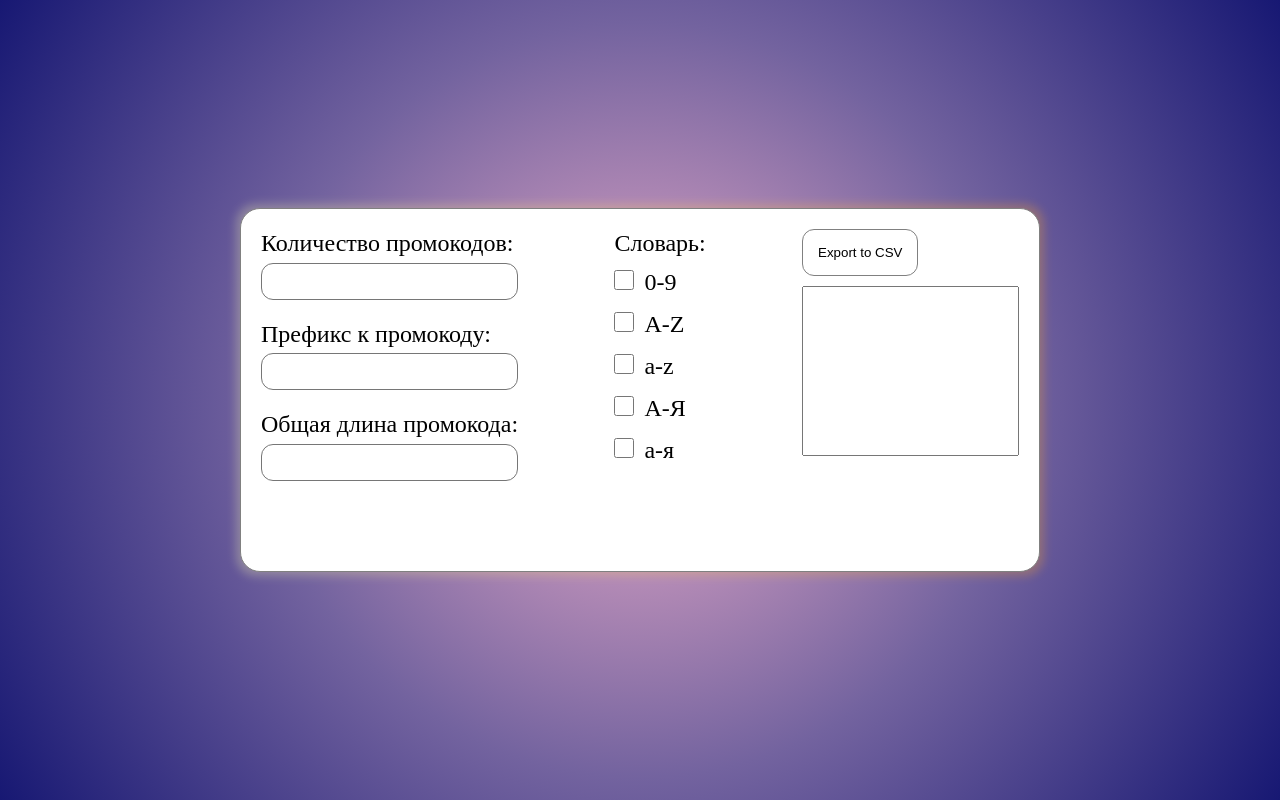
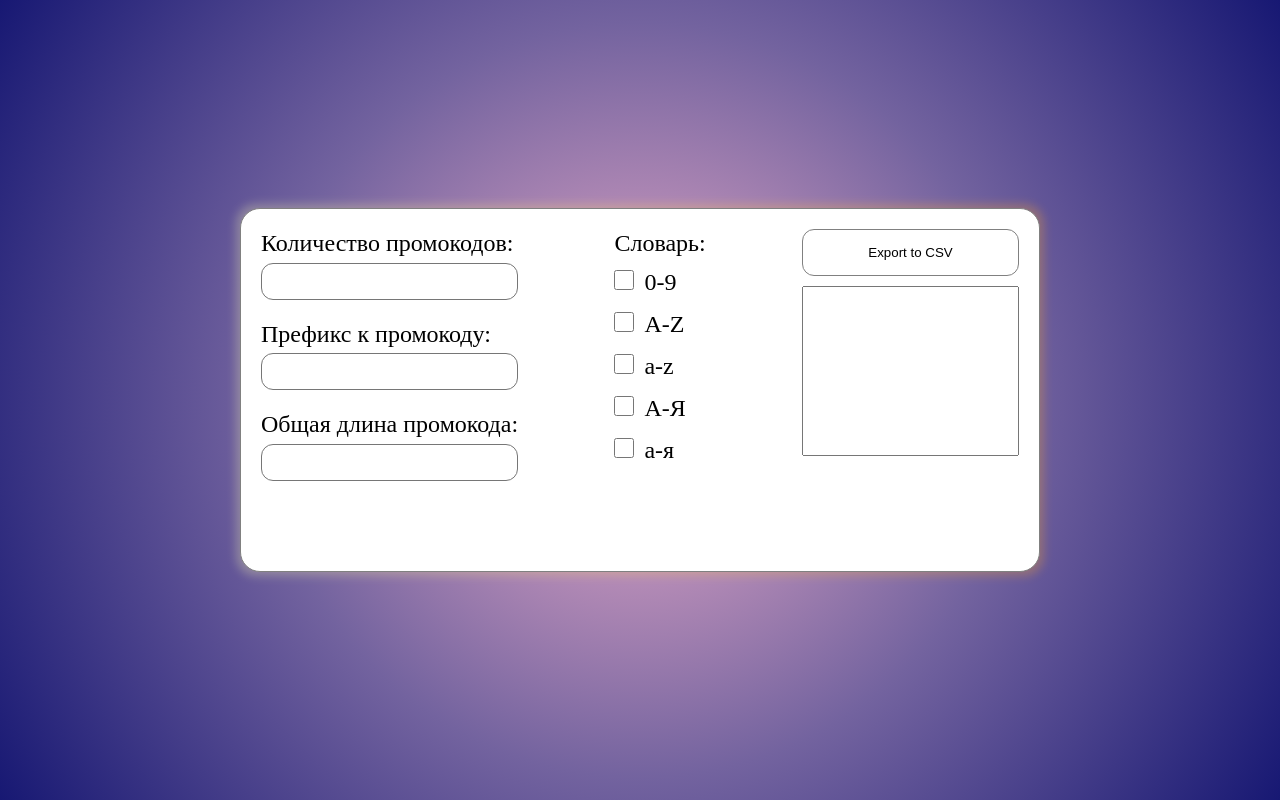
Before and after one commit to AnnaKhiz/promo-react, a React app: page / in a window 1280 px wide. Built offline with nearby package versions, Linux system fonts and the light colour scheme.

Commit message:
edit sass

```diff
--- a/src/sass/style.sass
+++ b/src/sass/style.sass
@@ -12,49 +12,50 @@ body
   max-width: 160rem
   margin: 0 auto
 .main
+  display: flex
   justify-content: center
   align-items: center
-  display: flex
   &__form
     position: relative
-    margin-bottom: 20px
     width: 800px
     border: 1px solid gray
     border-radius: 20px
+    margin-bottom: 20px
     padding: 20px
     background-color: white
     &:before
-      content: ''
       position: absolute
       inset: -5px
       z-index: -1
       border-radius: 20px
+      content: ''
       opacity: 0.3
       filter: blur(5px)
       background: linear-gradient(90deg, rgba(237,238,174,1) 0%, rgba(247,160,45,1) 100%)
     &-btn
-      background-color: transparent
+      width: 100%
       padding: 15px
+      margin-bottom: 10px
       border-radius: 12px
       border: 1px solid gray
-      margin-bottom: 10px
+      background-color: transparent
       transition: box-shadow 0.3s ease-in-out 0s, background-color 0.3s ease-in-out 0s
       &:hover
-        transition: box-shadow 0.3s ease-in-out 0s, background-color 0.3s ease-in-out 0s
         box-shadow: 1px 1px 3px rgba(0,0,0,0.3)
         cursor: pointer
+        transition: box-shadow 0.3s ease-in-out 0s, background-color 0.3s ease-in-out 0s
     &-message
+      flex: 1 0 100%
       max-width: 100%
       color: red
-      flex: 1 0 100%
     &-container
       display: flex
+      justify-content: space-between
+      align-items: start
       flex-wrap: wrap
       column-gap: 20px
       row-gap: 20px
       margin-bottom: 30px
-      justify-content: space-between
-      align-items: start
       &-item
         max-width: 45%
         &.checkbox > label
@@ -62,19 +63,19 @@ body
     &-item
       display: block
       &-label
+        margin-block-end: 0
+        margin-block-start: 0
+        margin-bottom: 10px
         font: 400 normal 1.5rem/1.8rem 'Times New Roman', sans-serif
-        margin-block-end: 0px
-        margin-block-start: 0px
-        margin-bottom: 10px
       & > label
         display: block
         margin-bottom: 10px
     &-textarea
       display: block
+      padding: 10px
+      height: 170px
       resize: none
       font: 400 normal 1rem/1.3rem "Times New Roman", sans-serif
-      padding: 10px
-      height: 170px
 label
   font: 400 normal 1.5rem/1.8rem 'Times New Roman', sans-serif
 
@@ -85,9 +86,9 @@ input
   border-width: 1px
   transition: box-shadow 0.3s ease-in-out 0s
   &:focus
-    transition: box-shadow 0.3s ease-in-out 0s
     box-shadow: inset 1px 1px 3px gray
     outline: none
+    transition: box-shadow 0.3s ease-in-out 0s
   &:not([type="checkbox"])
     display: block
     width: -webkit-fill-available
```
